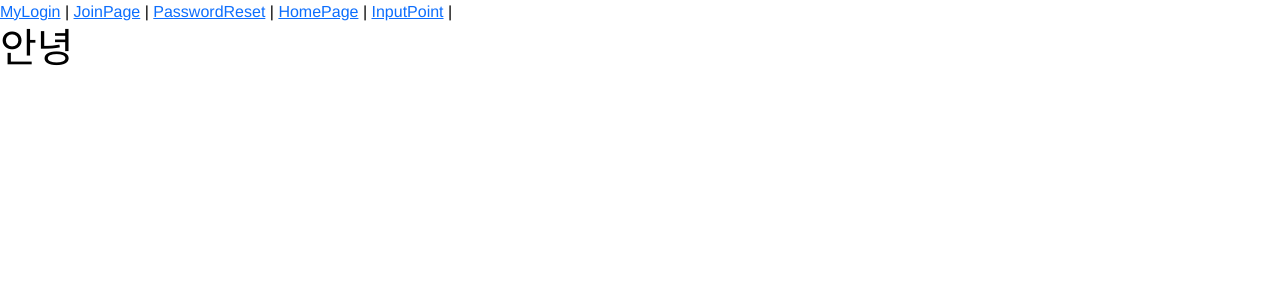
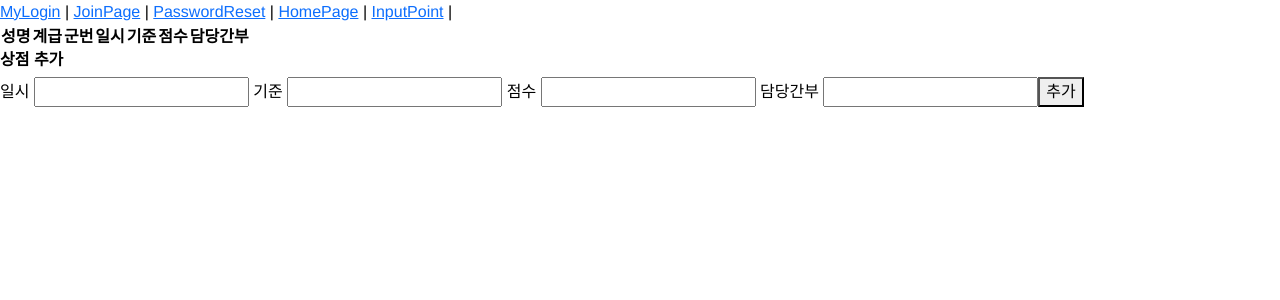
Before and after one commit to osamhack2022/WEB_InNOut_Va8cation, a Vue app in the folder front-end/: page /inputpoint in a window 1280 px wide. Shown: the top 300 px of the page. Built offline with nearby package versions, Linux system fonts and the light colour scheme.

Commit message:
Add InputPoint page

```diff
--- a/front-end/src/components/InputPoint.vue
+++ b/front-end/src/components/InputPoint.vue
@@ -1,6 +1,42 @@
 <template>
   <div>
-    <h1>안녕</h1>
+    <table>
+      <thead>
+        <tr>
+          <th class="name">성명</th>
+          <th class="rank">계급</th>
+          <th class="number">군번</th>
+          <th class="date">일시</th>
+          <th class="rule">기준</th>
+          <th class="point">점수</th>
+          <th class="review">담당간부</th>
+        </tr>
+      </thead>
+      <tbody>
+        <tr v-for="item in todos" v-bind:key="item.id">
+          <th>{{ item.name }}</th>
+          <td>{{ item.rank }}</td>
+          <td>{{ item.number }}</td>
+          <td>{{ item.date }}</td>
+          <td>{{ item.rule }}</td>
+          <td>{{ item.point }}</td>
+          <td class="button">
+            <!-- 제거 버튼 목업 -->
+            <button>제거</button>
+          </td>
+        </tr>
+      </tbody>
+    </table>
+    <h6><b>상점 추가</b></h6>
+    <form class="add-form" v-on:submit.prevent="doAdd">
+      <!-- 내용 입력 양식 -->
+      일시 <input type="text" ref="date">
+      기준 <input type="text" ref="rule">
+      점수 <input type="number" ref="point">
+      담당간부 <input type="review" ref="review">
+      <!-- 추가 버튼 목업 -->
+      <button type="submit">추가</button>
+    </form>
   </div>
 </template>
 
@@ -9,10 +45,35 @@
 export default {
   name: "OutStatus",
   data() {
+    // rows: []
+  },
+  methods: {
+    doAdd: function () {
+      var date = this.$refs.text
+      var rule = this.$refs.text
+      var point = this.$refs.text
+      var review = this.$refs.text
+      // 입력이 없다면 아무 것도 하지 않음 return
+      if (!date.value.length || !rule.value.length || !point.value.length || !review.value.length) {
+        return
+      }
+      this.rows.push({
+        date: date.value,
+        rule: rule.value,
+        point: point.value,
+        review: review.value
+      })
+      // 입력 양식의 내용 제거하기
+      date.value = '',
+      rule.value = '',
+      point.value = '',
+      review.value = ''
+    }
   }
 };
 </script>
 
 
 <style scoped lang="scss">
+
 </style>
```
